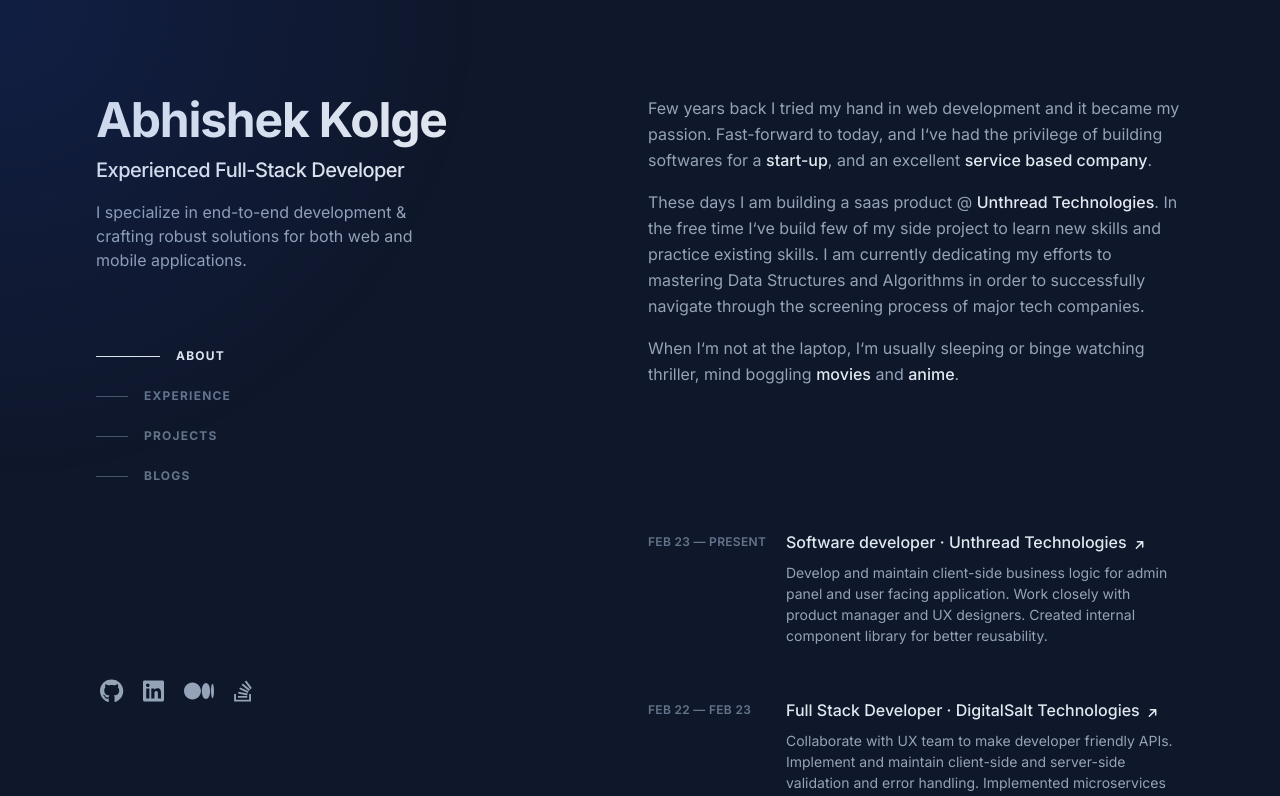
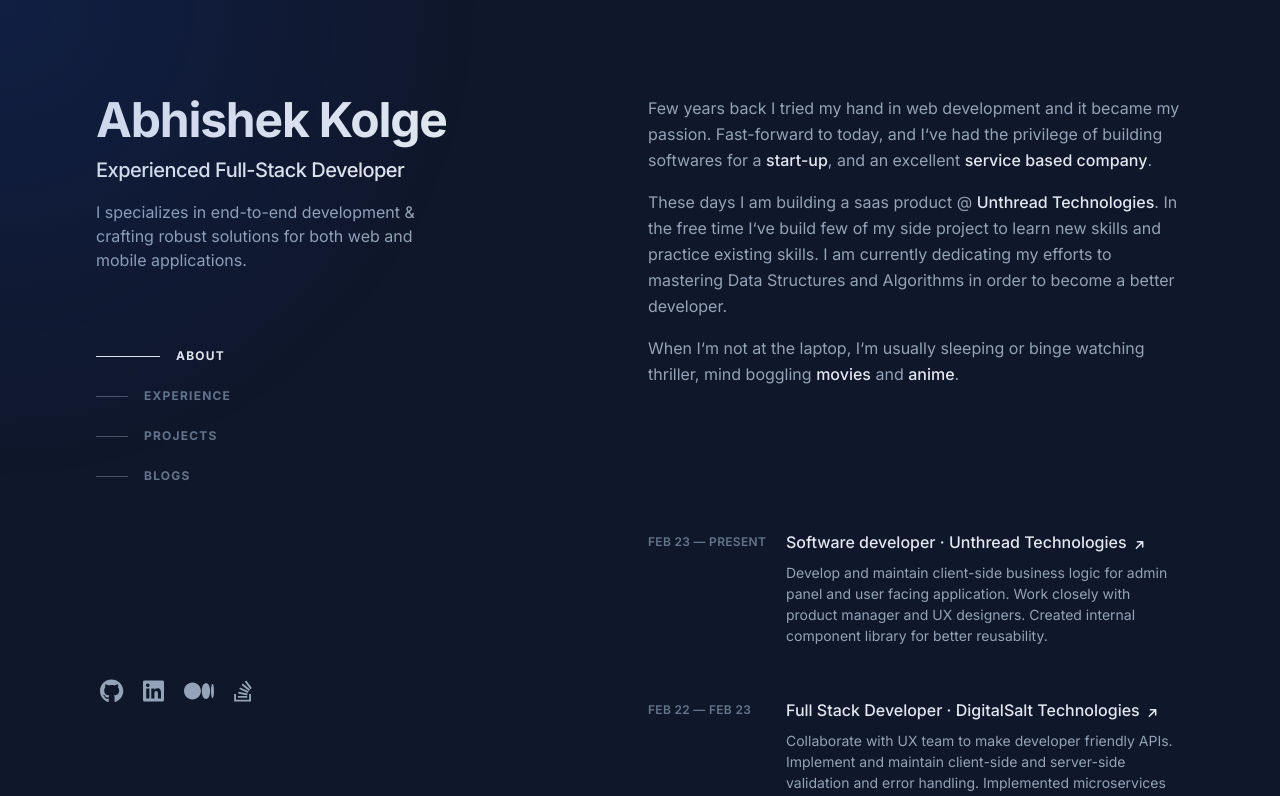
Before and after one commit to AbhishekKolge/portfolio-website, a Next.js app: page / in a window 1280 px wide. Shown: the top 796 px of the page. Built offline with nearby package versions, Linux system fonts and the light colour scheme.

Commit message:
description grammer fixed
Signed-off-by: AbhishekUnthread <abhishek.k@unthread.world>

```diff
--- a/src/app/layout.js
+++ b/src/app/layout.js
@@ -13,7 +13,7 @@ const inter = Inter({ subsets: ['latin'] });
 export const metadata = {
   title: 'Abhishek Kolge',
   description:
-    'Abhishek Kolge specialize in end-to-end development and crafting robust solutions for both web and mobile applications.',
+    'Abhishek Kolge specializes in end-to-end development and crafting robust solutions for both web and mobile applications.',
   metadataBase: new URL('https://abhishekkolge.vercel.app'),
   openGraph: {
     siteName: 'Abhishek Kolge',
--- a/src/app/manifest.js
+++ b/src/app/manifest.js
@@ -3,7 +3,7 @@ const manifest = () => {
     name: 'Abhishek Kolge',
     short_name: 'Abhishek Kolge',
     description:
-      'Abhishek Kolge specialize in end-to-end development and crafting robust solutions for both web and mobile applications.',
+      'Abhishek Kolge specializes in end-to-end development and crafting robust solutions for both web and mobile applications.',
     start_url: '/',
     display: 'standalone',
     background_color: '#111e41',
--- a/src/components/about/about.js
+++ b/src/components/about/about.js
@@ -39,9 +39,8 @@ const About = () => {
           </LinkPrimary>
           . In the free time I&lsquo;ve build few of my side project to learn
           new skills and practice existing skills. I am currently dedicating my
-          efforts to mastering Data Structures and Algorithms in order to
-          successfully navigate through the screening process of major tech
-          companies.
+          efforts to mastering Data Structures and Algorithms in order to become
+          a better developer.
         </p>
         <p className='mb-4'>
           When I&lsquo;m not at the laptop, I&lsquo;m usually sleeping or binge
--- a/src/components/header/header.js
+++ b/src/components/header/header.js
@@ -15,8 +15,8 @@ const Header = () => {
           Experienced Full-Stack Developer
         </h2>
         <p className='mt-4 max-w-xs leading-normal'>
-          I specialize in end-to-end development & crafting robust solutions for
-          both web and mobile applications.
+          I specializes in end-to-end development & crafting robust solutions
+          for both web and mobile applications.
         </p>
         <Navigation />
       </div>
```
